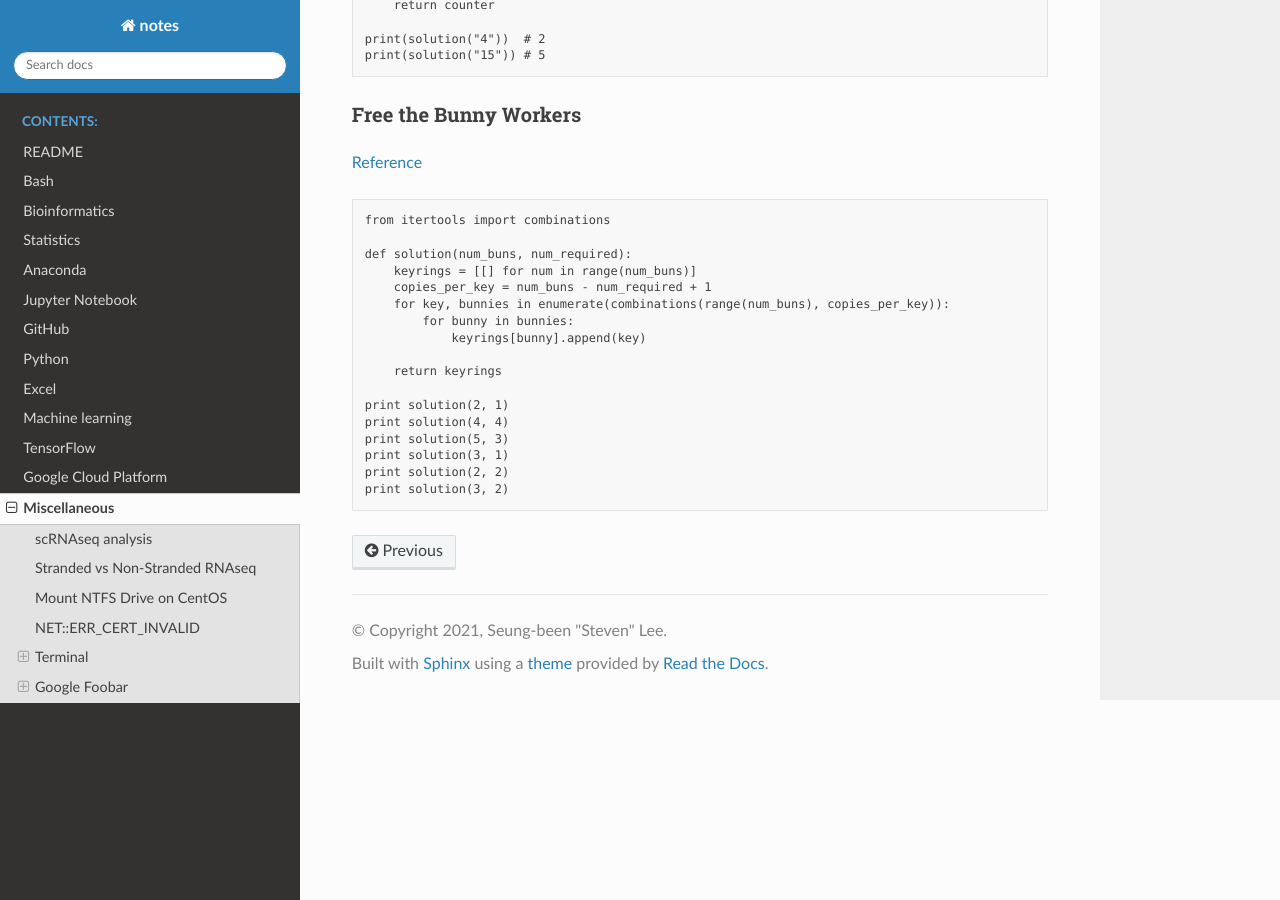
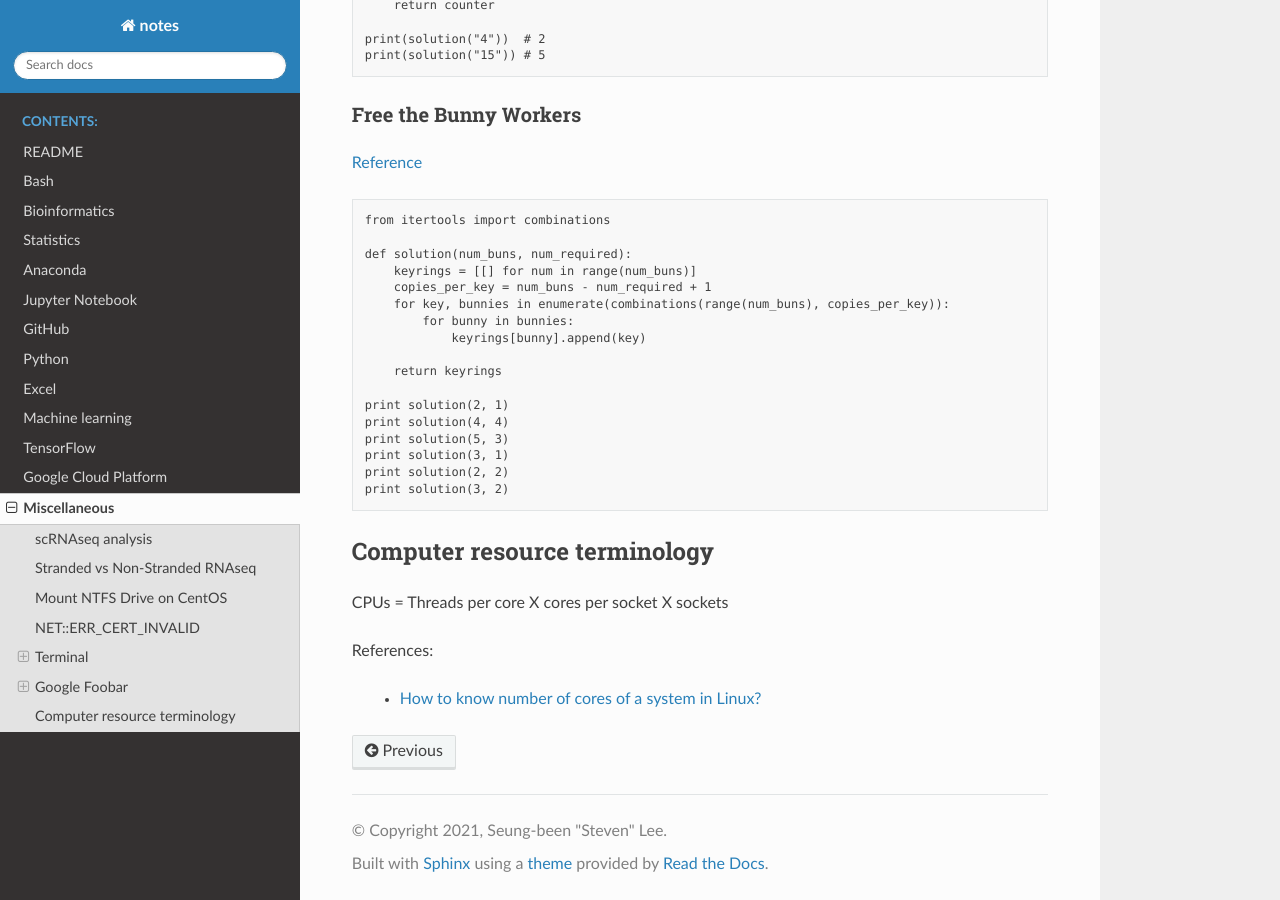
Before and after one commit to sbslee/notes, a Sphinx documentation site: the page built from docs/miscellaneous.rst, in a window 1280 px wide and 900 px high, scrolled down 3588 px. Built offline with Sphinx 7.4.7 and the Read the Docs theme 2.0.0, drawn with Linux system fonts in a browser that asks for light colours.

Commit message:
Update docs

```diff
--- a/docs/bash.rst
+++ b/docs/bash.rst
@@ -64,6 +64,12 @@ Here, the ``aux`` option means:
 * ``a`` - show processes for all users
 * ``u`` - show the process's owner
 * ``x`` - show processes not attached to a terminal
+
+List computer resources:
+
+.. code-block:: text
+
+    $ lscpu
 
 Zipped files
 ------------
--- a/docs/miscellaneous.rst
+++ b/docs/miscellaneous.rst
@@ -217,3 +217,12 @@ Free the Bunny Workers
     print solution(3, 1)
     print solution(2, 2)
     print solution(3, 2)
+
+Computer resource terminology
+=============================
+
+CPUs = Threads per core X cores per socket X sockets
+
+References:
+
+   - `How to know number of cores of a system in Linux? <https://unix.stackexchange.com/questions/218074/how-to-know-number-of-cores-of-a-system-in-linux>`__
```
